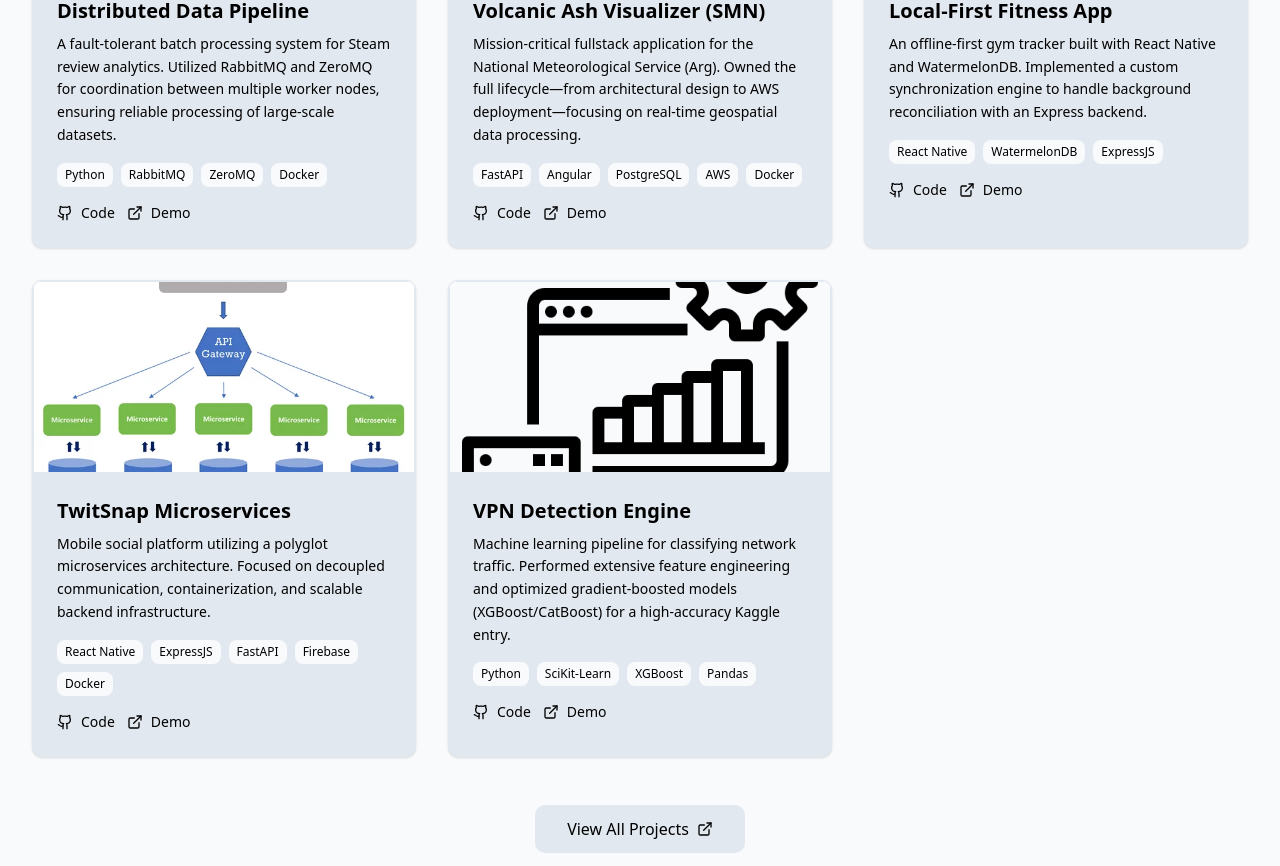
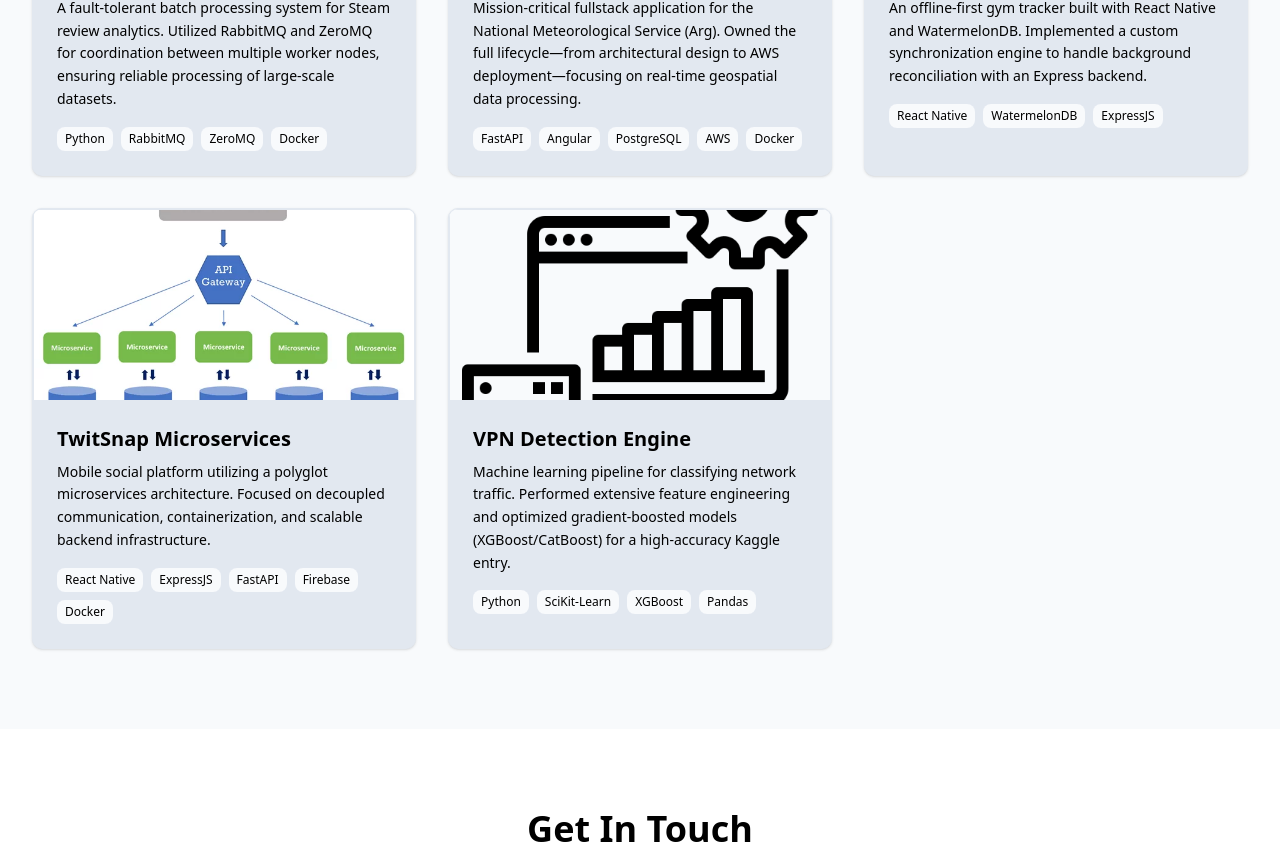
Before and after one commit to Juani-tech/personal_webpage, a Next.js app: page / in a window 1280 px wide. Shown: the part 4074-4940 px from the top of the page. Built offline with nearby package versions, Linux system fonts and the light colour scheme.

Commit message:
fix: projects buttons

```diff
--- a/src/components/Projects.tsx
+++ b/src/components/Projects.tsx
@@ -1,7 +1,7 @@
 "use client";
 
 import { motion } from 'framer-motion';
-import { ExternalLink, Github, Filter } from 'lucide-react';
+import { Filter } from 'lucide-react';
 import { useState } from 'react';
 
 const basePath = process.env.NODE_ENV === 'production' ? '/personal_webpage' : '';
@@ -224,7 +224,7 @@ export default function Projects() {
                 </p>
 
                 {/* Technologies */}
-                <div className="flex flex-wrap gap-2 mb-4">
+                <div className="flex flex-wrap gap-2">
                   {project.technologies.map((tech) => (
                     <span
                       key={tech}
@@ -238,49 +238,12 @@ export default function Projects() {
                     </span>
                   ))}
                 </div>
-
-                {/* Links */}
-                <div className="flex gap-3">
-                  <a
-                    href={project.github}
-                     className="flex items-center gap-2 text-sm hover:opacity-80 transition-opacity"
-                  >
-                    <Github size={16} />
-                    Code
-                  </a>
-                  <a
-                    href={project.demo}
-                    className="flex items-center gap-2 text-sm hover:opacity-80 transition-opacity"
-                  >
-                    <ExternalLink size={16} />
-                    Demo
-                  </a>
-                </div>
               </div>
             </div>
           ))}
         </div>
 
-        {/* View More Button */}
-        <motion.div
-          initial={{ opacity: 0, y: 20 }}
-          whileInView={{ opacity: 1, y: 0 }}
-          transition={{ delay: 0.4, duration: 0.6 }}
-          viewport={{ once: true }}
-          className="text-center mt-12"
-        >
-            <a
-              href="#"
-              className="inline-flex items-center gap-2 px-8 py-3 rounded-lg font-medium transition-all duration-200 hover:opacity-80"
-              style={{
-                backgroundColor: 'var(--bg-accent)',
-                color: 'var(--text-primary)'
-              }}
-            >
-              View All Projects
-              <ExternalLink size={16} />
-            </a>
-        </motion.div>
+
       </div>
     </section>
   );
```
